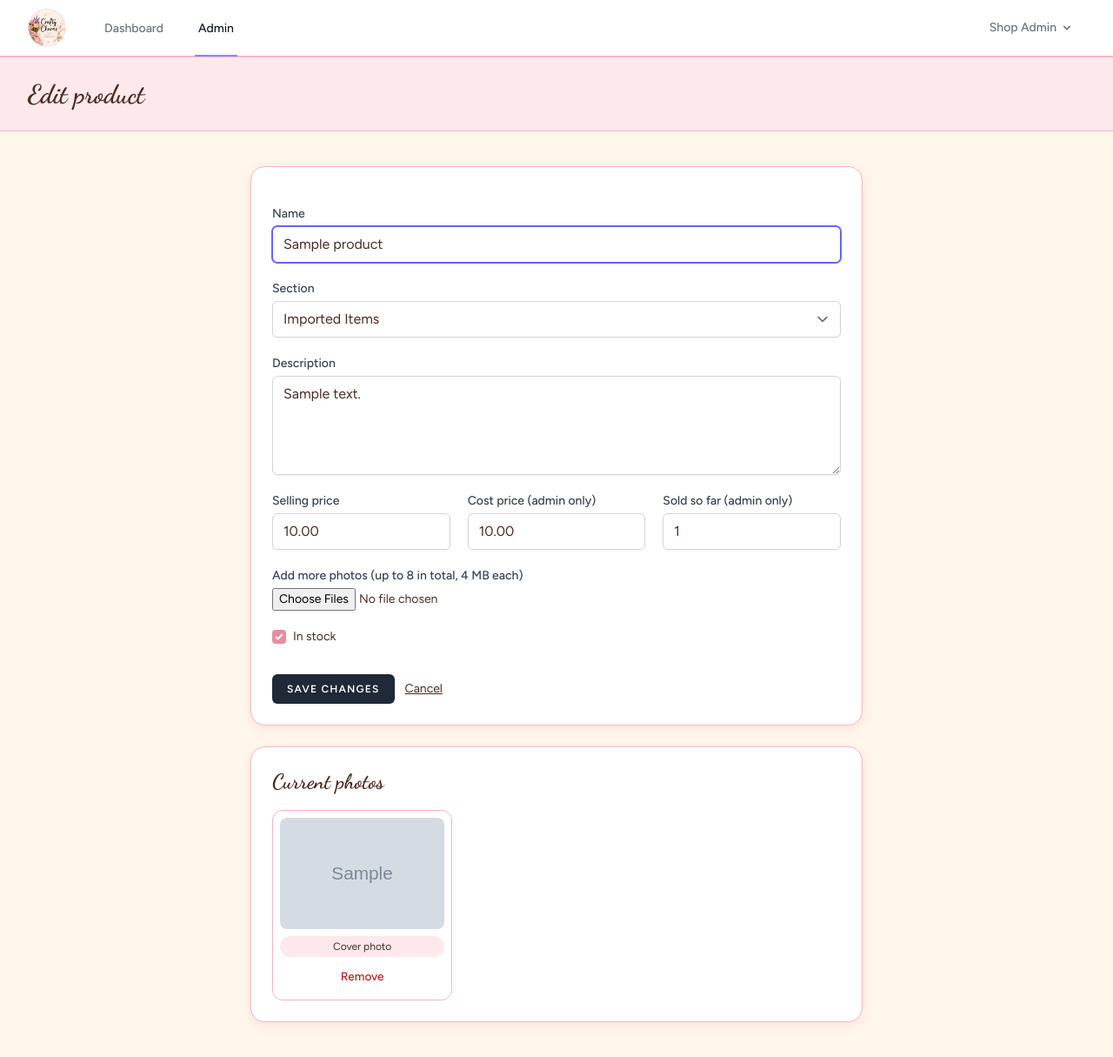
After one commit to AnikaRashid12/craftycharms, a Laravel app: page /admin/products/1/edit in a window 1280 px wide. The commit adds this page. Shown: the whole page at 87% size. Run offline with Laravel 12, Linux system fonts and the light colour scheme; a user stored in the database is signed in; data comes from the database, SQL or seed files in the repository; tables that the repository leaves empty hold one stand-in row (values such as "Sample post"); grey boxes marked "Sample" are stand-in pictures; style sheets or scripts are compiled from the project's sources.

Commit message:
Add edit, delete, stock switch and photo management for products

```diff
--- a/app/Http/Controllers/Admin/ProductController.php
+++ b/app/Http/Controllers/Admin/ProductController.php
@@ -4,16 +4,20 @@ namespace App\Http\Controllers\Admin;
 
 use App\Http\Controllers\Controller;
 use App\Models\Product;
+use App\Models\ProductImage;
 use Illuminate\Http\Request;
 use Illuminate\Http\UploadedFile;
+use Illuminate\Support\Facades\File;
 use Illuminate\Support\Str;
 
 class ProductController extends Controller
 {
+    private const MAX_PHOTOS = 8;
+
     public function index()
     {
-        $handcrafts = Product::where('category', 'handcraft')->orderBy('name')->get();
-        $imported   = Product::where('category', 'imported')->orderBy('name')->get();
+        $handcrafts = Product::with('images')->where('category', 'handcraft')->orderBy('name')->get();
+        $imported   = Product::with('images')->where('category', 'imported')->orderBy('name')->get();
 
         return view('admin.products.index', compact('handcrafts', 'imported'));
     }
@@ -25,16 +29,7 @@ class ProductController extends Controller
 
     public function store(Request $request)
     {
-        $data = $request->validate([
-            'name'         => ['required', 'string', 'max:255'],
-            'category'     => ['required', 'in:' . implode(',', array_keys(Product::CATEGORIES))],
-            'description'  => ['nullable', 'string'],
-            'price'        => ['required', 'numeric', 'min:0'],
-            'cost_price'   => ['required', 'numeric', 'min:0'],
-            'initial_sold' => ['nullable', 'integer', 'min:0'],
-            'images'       => ['nullable', 'array', 'max:8'],
-            'images.*'     => ['mimes:jpg,jpeg,png,webp', 'max:4096'],
-        ]);
+        $data = $this->validated($request);
 
         $data['slug']         = $this->uniqueSlug($data['name']);
         $data['initial_sold'] = $data['initial_sold'] ?? 0;
@@ -51,6 +46,97 @@ class ProductController extends Controller
         }
 
         return redirect()->route('admin.products.index')->with('status', 'Product added.');
+    }
+
+    public function edit(Product $product)
+    {
+        $product->load('images');
+
+        return view('admin.products.edit', compact('product'));
+    }
+
+    public function update(Request $request, Product $product)
+    {
+        $data = $this->validated($request);
+
+        $newFiles = $request->file('images', []);
+
+        if ($product->images()->count() + count($newFiles) > self::MAX_PHOTOS) {
+            return back()
+                ->withErrors(['images' => 'A product can have at most ' . self::MAX_PHOTOS . ' photos.'])
+                ->withInput();
+        }
+
+        $data['initial_sold'] = $data['initial_sold'] ?? 0;
+        $data['in_stock']     = $request->boolean('in_stock');
+        unset($data['images']);
+
+        // The slug (the product's web address) stays the same, so shared links keep working.
+        $product->update($data);
+
+        $next = ($product->images()->max('sort_order') ?? -1) + 1;
+
+        foreach ($newFiles as $file) {
+            $product->images()->create([
+                'path'       => $this->saveImage($file),
+                'sort_order' => $next++,
+            ]);
+        }
+
+        return redirect()->route('admin.products.index')->with('status', 'Product updated.');
+    }
+
+    public function destroy(Product $product)
+    {
+        foreach ($product->images as $image) {
+            File::delete(public_path($image->path));
+        }
+
+        $product->delete(); // its photo rows are removed automatically
+
+        return redirect()->route('admin.products.index')->with('status', 'Product deleted.');
+    }
+
+    public function toggleStock(Product $product)
+    {
+        $product->update(['in_stock' => ! $product->in_stock]);
+
+        return back()->with('status', $product->name . ' is now ' . ($product->in_stock ? 'in stock.' : 'out of stock.'));
+    }
+
+    public function makeCover(ProductImage $image)
+    {
+        $image->update(['sort_order' => 0]);
+
+        $others = $image->product->images()->where('id', '!=', $image->id)->get();
+
+        foreach ($others as $i => $other) {
+            $other->update(['sort_order' => $i + 1]);
+        }
+
+        return back()->with('status', 'Cover photo changed.');
+    }
+
+    public function destroyImage(ProductImage $image)
+    {
+        File::delete(public_path($image->path));
+        $image->delete();
+
+        return back()->with('status', 'Photo removed.');
+    }
+
+    private function validated(Request $request): array
+    {
+        return $request->validate([
+            'name'         => ['required', 'string', 'max:255'],
+            'category'     => ['required', 'in:' . implode(',', array_keys(Product::CATEGORIES))],
+            'description'  => ['nullable', 'string'],
+            'price'        => ['required', 'numeric', 'min:0'],
+            'cost_price'   => ['required', 'numeric', 'min:0'],
+            'initial_sold' => ['nullable', 'integer', 'min:0'],
+            'images'       => ['nullable', 'array', 'max:' . self::MAX_PHOTOS],
+            'images.*'     => ['mimes:jpg,jpeg,png,webp', 'max:4096'],
+        ]);
     }
 
     private function uniqueSlug(string $name): string
--- /dev/null
+++ b/resources/views/admin/products/edit.blade.php
@@ -0,0 +1,123 @@
+<x-app-layout>
+    <x-slot name="header">
+        <h2 class="cc-script text-3xl font-bold">Edit product</h2>
+    </x-slot>
+
+    <div class="py-10">
+        <div class="max-w-3xl mx-auto sm:px-6 lg:px-8 space-y-6">
+
+            @if (session('status'))
+                <div class="rounded-xl bg-[#FDE8EC] border border-[#F4B6C2] px-4 py-3 text-sm">
+                    {{ session('status') }}
+                </div>
+            @endif
+
+            <div class="cc-card p-6">
+                <form method="POST" action="{{ route('admin.products.update', $product) }}" enctype="multipart/form-data" class="space-y-5">
+                    @csrf
+                    @method('PUT')
+
+                    <div>
+                        <x-input-label for="name" value="Name" />
+                        <x-text-input id="name" name="name" type="text" class="mt-1 block w-full" :value="old('name', $product->name)" required autofocus />
+                        <x-input-error :messages="$errors->get('name')" class="mt-2" />
+                    </div>
+
+                    <div>
+                        <x-input-label for="category" value="Section" />
+                        <select id="category" name="category" required
+                                class="mt-1 block w-full rounded-md border-gray-300 shadow-sm focus:border-[#E88CA0] focus:ring-[#E88CA0]">
+                            @foreach (\App\Models\Product::CATEGORIES as $key => $label)
+                                <option value="{{ $key }}" @selected(old('category', $product->category) === $key)>{{ $label }}</option>
+                            @endforeach
+                        </select>
+                        <x-input-error :messages="$errors->get('category')" class="mt-2" />
+                    </div>
+
+                    <div>
+                        <x-input-label for="description" value="Description" />
+                        <textarea id="description" name="description" rows="4"
+                                  class="mt-1 block w-full rounded-md border-gray-300 shadow-sm focus:border-[#E88CA0] focus:ring-[#E88CA0]">{{ old('description', $product->description) }}</textarea>
+                        <x-input-error :messages="$errors->get('description')" class="mt-2" />
+                    </div>
+
+                    <div class="grid gap-5 sm:grid-cols-3">
+                        <div>
+                            <x-input-label for="price" value="Selling price" />
+                            <x-text-input id="price" name="price" type="number" step="0.01" min="0" class="mt-1 block w-full" :value="old('price', $product->price)" required />
+                            <x-input-error :messages="$errors->get('price')" class="mt-2" />
+                        </div>
+                        <div>
+                            <x-input-label for="cost_price" value="Cost price (admin only)" />
+                            <x-text-input id="cost_price" name="cost_price" type="number" step="0.01" min="0" class="mt-1 block w-full" :value="old('cost_price', $product->cost_price)" required />
+                            <x-input-error :messages="$errors->get('cost_price')" class="mt-2" />
+                        </div>
+                        <div>
+                            <x-input-label for="initial_sold" value="Sold so far (admin only)" />
+                            <x-text-input id="initial_sold" name="initial_sold" type="number" min="0" class="mt-1 block w-full" :value="old('initial_sold', $product->initial_sold)" />
+                            <x-input-error :messages="$errors->get('initial_sold')" class="mt-2" />
+                        </div>
+                    </div>
+
+                    <div>
+                        <x-input-label for="images" value="Add more photos (up to 8 in total, 4 MB each)" />
+                        <input id="images" name="images[]" type="file" accept="image/*" multiple class="mt-1 block w-full text-sm">
+                        <x-input-error :messages="$errors->get('images')" class="mt-2" />
+                        <x-input-error :messages="collect($errors->get('images.*'))->flatten()->all()" class="mt-2" />
+                    </div>
+
+                    <label class="inline-flex items-center gap-2">
+                        <input type="checkbox" name="in_stock" value="1" @checked($errors->any() ? old('in_stock') : $product->in_stock)
+                               class="rounded border-gray-300 text-[#E88CA0] focus:ring-[#E88CA0]">
+                        <span class="text-sm">In stock</span>
+                    </label>
+
+                    <div class="flex items-center gap-3 pt-2">
+                        <x-primary-button>Save changes</x-primary-button>
+                        <a href="{{ route('admin.products.index') }}" class="text-sm underline">Cancel</a>
+                    </div>
+                </form>
+            </div>
+
+            <!-- Current photos (separate forms, so they sit outside the form above) -->
+            <div class="cc-card p-6">
+                <h3 class="cc-script text-2xl font-bold">Current photos</h3>
+
+                @if ($product->images->isEmpty())
+                    <p class="mt-2 text-sm opacity-70">No photos yet. Add some with the form above.</p>
+                @else
+                    <div class="mt-4 grid grid-cols-2 sm:grid-cols-3 gap-4">
+                        @foreach ($product->images as $image)
+                            <div class="rounded-xl border border-[#F4B6C2] p-2 text-center">
+                                <img src="{{ asset($image->path) }}" alt="{{ $product->name }}"
+                                     class="h-32 w-full rounded-lg object-cover">
+
+                                <div class="mt-2 flex flex-col gap-1">
+                                    @if ($loop->first)
+                                        <span class="rounded-full bg-[#FDE8EC] px-3 py-1 text-xs">Cover photo</span>
+                                    @else
+                                        <form method="POST" action="{{ route('admin.products.images.cover', $image) }}">
+                                            @csrf
+                                            @method('PATCH')
+                                            <button type="submit" class="w-full cc-btn cc-btn-sm cc-btn-soft">Make cover</button>
+                                        </form>
+                                    @endif
+
+                                    <form method="POST" action="{{ route('admin.products.images.destroy', $image) }}"
+                                          onsubmit="return confirm('Remove this photo?')">
+                                        @csrf
+                                        @method('DELETE')
+                                        <button type="submit"
+                                                class="w-full cc-btn cc-btn-sm bg-white text-red-700 border-red-200 hover:bg-red-50">
+                                            Remove
+                                        </button>
+                                    </form>
+                                </div>
+                            </div>
+                        @endforeach
+                    </div>
+                @endif
+            </div>
+        </div>
+    </div>
+</x-app-layout>
--- a/routes/web.php
+++ b/routes/web.php
@@ -20,7 +20,11 @@ Route::middleware('auth')->group(function () {
 
 Route::middleware(['auth', 'admin'])->prefix('admin')->name('admin.')->group(function () {
     Route::get('/', fn () => view('admin.dashboard'))->name('dashboard');
-    Route::resource('products', ProductController::class)->only(['index', 'create', 'store']);
+
+    Route::resource('products', ProductController::class)->except(['show']);
+    Route::patch('products/{product}/stock', [ProductController::class, 'toggleStock'])->name('products.stock');
+    Route::patch('product-images/{image}/cover', [ProductController::class, 'makeCover'])->name('products.images.cover');
+    Route::delete('product-images/{image}', [ProductController::class, 'destroyImage'])->name('products.images.destroy');
 });
 
 require __DIR__.'/auth.php';
```
Also changed, not shown: resources/views/admin/products/index.blade.php (+37 -5 lines).
